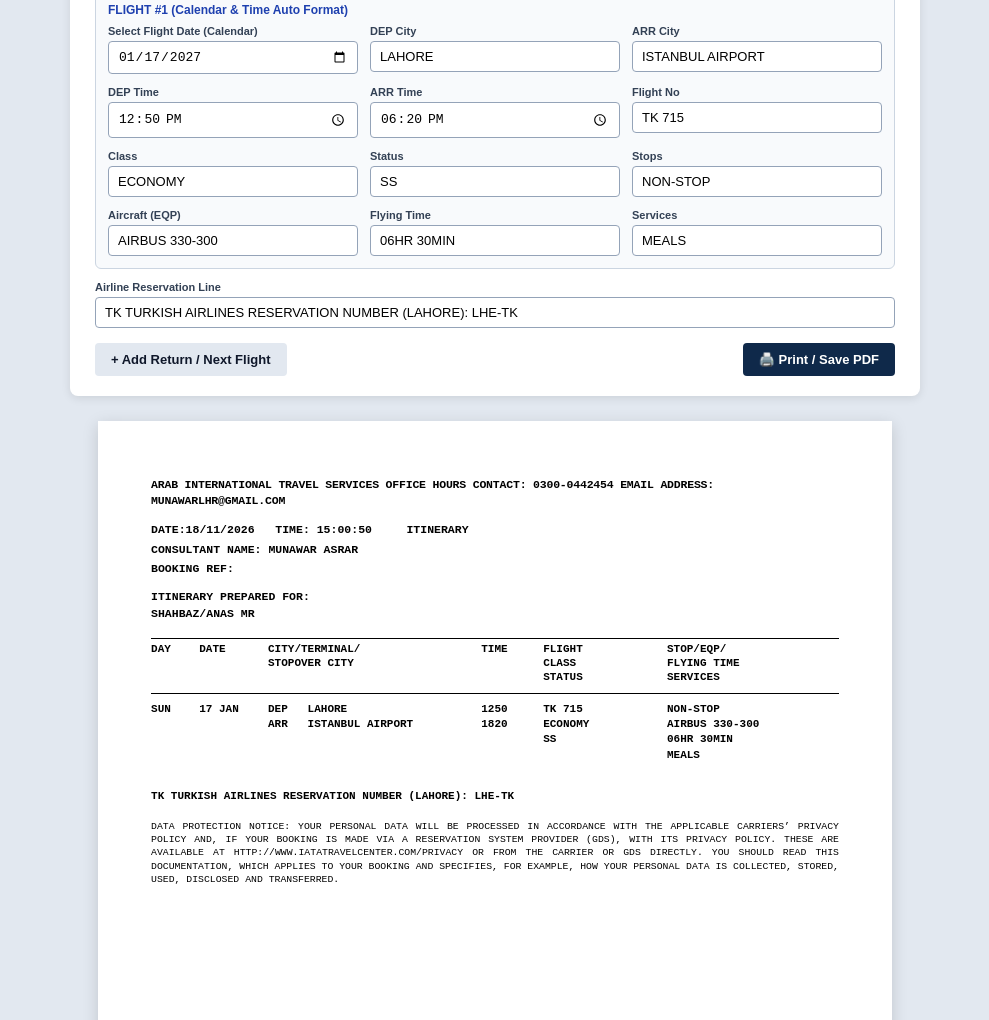
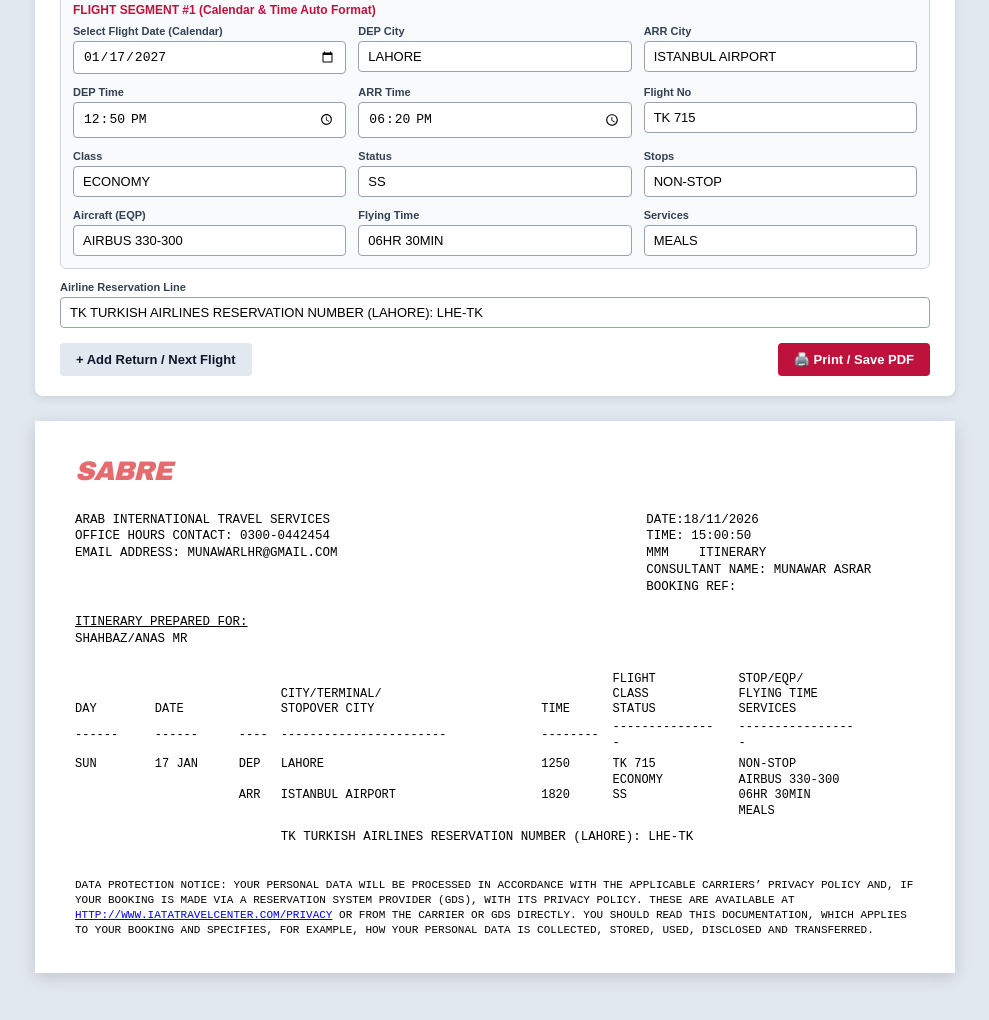
Before and after one commit to MHSons/SABRE, a plain HTML site: page index.html in a window 1280 px wide. Shown: the part 220-1240 px from the top of the page, without its empty margins (145-1134 px from the left). After the commit the page ends 1213 px from the top, so only its background shows below. Drawn offline with Linux system fonts and the light colour scheme.

Commit message:
Update index.html

```diff
--- a/index.html
+++ b/index.html
@@ -3,7 +3,7 @@
 <head>
     <meta charset="UTF-8">
     <meta name="viewport" content="width=device-width, initial-scale=1.0">
-    <title>GDS Itinerary Generator - Exact Format</title>
+    <title>Sabre GDS Itinerary Generator</title>
     <style>
         * {
             box-sizing: border-box;
@@ -19,13 +19,13 @@
            CONTROL FORM (HIDDEN WHEN PRINTING)
            ========================================= */
         .control-panel {
-            max-width: 850px;
+            max-width: 920px;
             margin: 0 auto 25px auto;
             background: #ffffff;
             padding: 20px 25px;
             border-radius: 8px;
             box-shadow: 0 2px 10px rgba(0,0,0,0.1);
-            border-top: 4px solid #0f294a;
+            border-top: 4px solid #e11d48;
         }
         .control-header {
             display: flex;
@@ -37,7 +37,7 @@
         }
         .control-header h3 {
             margin: 0;
-            color: #0f294a;
+            color: #0f172a;
             font-size: 16px;
         }
         .live-status {
@@ -64,7 +64,7 @@
             color: #334155;
             margin-bottom: 4px;
         }
-        .form-group input, .form-group select {
+        .form-group input {
             padding: 7px 9px;
             border: 1px solid #94a3b8;
             border-radius: 4px;
@@ -80,7 +80,7 @@
         .segment-title {
             font-size: 12px;
             font-weight: bold;
-            color: #1e40af;
+            color: #be123c;
             margin-bottom: 8px;
             display: flex;
             justify-content: space-between;
@@ -99,88 +99,96 @@
             cursor: pointer;
         }
         .btn-add { background: #e2e8f0; color: #0f172a; }
-        .btn-print { background: #0f294a; color: #ffffff; margin-left: auto; }
+        .btn-print { background: #be123c; color: #ffffff; margin-left: auto; }
         .btn-del { background: #dc2626; color: #fff; padding: 2px 8px; font-size: 11px; border: none; border-radius: 3px; cursor: pointer; }
 
         /* =========================================
-           EXACT ORIGINAL GDS TICKET FORMAT
+           EXACT SABRE SCREENSHOT LAYOUT
            ========================================= */
-        .page-a4 {
-            width: 210mm;
-            min-height: 297mm;
+        .sabre-sheet {
+            width: 920px;
+            min-height: 540px;
             margin: 0 auto;
             background: #ffffff;
-            padding: 15mm 14mm;
+            padding: 35px 40px;
             box-shadow: 0 4px 15px rgba(0,0,0,0.15);
             font-family: "Courier New", Courier, monospace;
-            font-size: 11.5px;
+            font-size: 12.5px;
             line-height: 1.35;
             color: #000000;
             text-transform: uppercase;
         }
 
-        .top-banner {
-            font-weight: bold;
-            font-size: 11.5px;
-            margin-bottom: 14px;
-            letter-spacing: -0.2px;
+        /* Top Sabre Logo */
+        .sabre-logo-box {
+            margin-bottom: 18px;
         }
 
-        .info-line {
-            margin-bottom: 4px;
-            font-weight: bold;
+        /* Two-Column Top Header */
+        .header-split {
+            display: flex;
+            justify-content: space-between;
+            align-items: flex-start;
+            margin-bottom: 18px;
+        }
+        .header-left {
+            width: 58%;
+        }
+        .header-right {
+            width: 32%;
         }
 
-        .info-split {
-            display: flex;
-            justify-content: space-between;
-            width: 75%;
-            margin-bottom: 10px;
-            font-weight: bold;
+        /* Passenger Block */
+        .passenger-block {
+            margin-bottom: 24px;
+        }
+        .underlined-title {
+            text-decoration: underline;
         }
 
-        .passenger-section {
-            margin: 12px 0 16px 0;
-            font-weight: bold;
-            line-height: 1.45;
+        /* Exact Sabre Flight Table */
+        .sabre-table {
+            width: 100%;
+            border-collapse: collapse;
+            font-size: 12px;
+            table-layout: fixed;
+        }
+        .sabre-table th {
+            text-align: left;
+            vertical-align: bottom;
+            font-weight: normal;
+            padding: 0 4px 2px 0;
+            line-height: 1.25;
+        }
+        .dash-row td {
+            padding: 0 4px 4px 0;
+            letter-spacing: 0px;
+            white-space: nowrap;
+            overflow: hidden;
+        }
+        .flight-row td {
+            text-align: left;
+            vertical-align: top;
+            padding: 2px 4px 6px 0;
+            line-height: 1.3;
         }
 
-        /* Exact GDS Table Layout (No Heavy Borders, Plain GDS Columns) */
-        .gds-exact-table {
-            width: 100%;
-            border-collapse: collapse;
-            margin-bottom: 18px;
-            font-size: 11px;
-        }
-        .gds-exact-table th {
-            text-align: left;
-            vertical-align: top;
-            padding: 4px 4px 8px 0;
-            border-top: 1px solid #000;
-            border-bottom: 1px solid #000;
-            font-weight: bold;
-            line-height: 1.25;
-        }
-        .gds-exact-table td {
-            text-align: left;
-            vertical-align: top;
-            padding: 8px 4px 8px 0;
-            font-weight: bold;
-            line-height: 1.4;
+        /* Airline Reservation Line */
+        .airline-res-line {
+            margin-top: 4px;
+            margin-bottom: 32px;
+            padding-left: 24.5%;
         }
 
-        .airline-ref-line {
-            margin-top: 10px;
-            margin-bottom: 16px;
-            font-weight: bold;
+        /* Data Protection Footer */
+        .footer-notice {
             font-size: 11px;
+            line-height: 1.35;
+            text-align: left;
         }
-
-        .data-protection {
-            font-size: 9.8px;
-            line-height: 1.35;
-            text-align: justify;
-            font-weight: normal;
+        .footer-notice a {
+            color: #0000ee;
+            text-decoration: underline;
         }
 
         @media print {
@@ -192,22 +200,21 @@
             .control-panel {
                 display: none !important;
             }
-            .page-a4 {
+            .sabre-sheet {
                 box-shadow: none;
                 margin: 0;
                 width: 100%;
-                min-height: auto;
-                padding: 10mm 10mm;
+                padding: 15px 20px;
             }
         }
     </style>
 </head>
 <body>
 
-    <!-- AUTO INPUT PANEL -->
+    <!-- AUTO CONTROL PANEL -->
     <div class="control-panel">
         <div class="control-header">
-            <h3>✈️ Auto Ticket Generator (Exact Original Format)</h3>
+            <h3>✈️ Sabre GDS Itinerary Generator (Exact Screenshot Match)</h3>
             <span class="live-status" id="liveBadge">AUTO CLOCK ACTIVE</span>
         </div>
 
@@ -217,7 +224,7 @@
                 <input type="text" id="inAgency" value="ARAB INTERNATIONAL TRAVEL SERVICES" oninput="renderTicket()">
             </div>
             <div class="form-group">
-                <label>Contact Number</label>
+                <label>Office Contact</label>
                 <input type="text" id="inContact" value="0300-0442454" oninput="renderTicket()">
             </div>
             <div class="form-group">
@@ -229,10 +236,10 @@
                 <input type="text" id="inConsultant" value="MUNAWAR ASRAR" oninput="renderTicket()">
             </div>
             <div class="form-group">
-                <label>Booking Ref (Optional / Auto)</label>
+                <label>Booking Ref (Optional / Auto PNR)</label>
                 <div style="display:flex; gap:4px;">
-                    <input type="text" id="inRef" value="" placeholder="Blank ya PNR likhein" style="width:100%;" oninput="renderTicket()">
-                    <button type="button" class="btn btn-add" style="padding:4px 8px;" onclick="autoPNR()" title="Auto PNR">Auto</button>
+                    <input type="text" id="inRef" value="" placeholder="Blank ya Auto PNR" style="width:100%;" oninput="renderTicket()">
+                    <button type="button" class="btn btn-add" style="padding:4px 8px;" onclick="autoPNR()">Auto</button>
                 </div>
             </div>
             <div class="form-group">
@@ -256,50 +263,72 @@
         </div>
     </div>
 
-    <!-- EXACT DOCUMENT PREVIEW -->
-    <div class="page-a4">
-        <div class="top-banner">
-            <span id="outAgency">ARAB INTERNATIONAL TRAVEL SERVICES</span> OFFICE HOURS CONTACT: <span id="outContact">0300-0442454</span> EMAIL ADDRESS: <span id="outEmail">MUNAWARLHR@GMAIL.COM</span>
+    <!-- EXACT SABRE TICKET SHEET -->
+    <div class="sabre-sheet">
+        <!-- Sabre Red Logo SVG -->
+        <div class="sabre-logo-box">
+            <svg width="115" height="32" viewBox="0 0 180 50" xmlns="http://www.w3.org/2000/svg">
+                <text x="0" y="38" font-family="Arial Black, Impact, sans-serif" font-style="italic" font-weight="900" font-size="42" fill="#e56b6f" letter-spacing="-1.5">Sabre</text>
+                <text x="133" y="36" font-family="Arial, sans-serif" font-size="9" fill="#e56b6f">®</text>
+            </svg>
         </div>
 
-        <div class="info-line">
-            DATE:<span id="outDate">18/11/2026</span> &nbsp; TIME: <span id="outTime">12:38:16</span> &nbsp;&nbsp;&nbsp; ITINERARY
+        <!-- Two-Column Header -->
+        <div class="header-split">
+            <div class="header-left">
+                <div id="outAgency">ARAB INTERNATIONAL TRAVEL SERVICES</div>
+                <div>OFFICE HOURS CONTACT: <span id="outContact">0300-0442454</span></div>
+                <div>EMAIL ADDRESS: <span id="outEmail">MUNAWARLHR@GMAIL.COM</span></div>
+            </div>
+            <div class="header-right">
+                <div>DATE:<span id="outDate">18/11/2026</span></div>
+                <div>TIME: <span id="outTime">12:38:16</span></div>
+                <div>MMM &nbsp;&nbsp; ITINERARY</div>
+                <div>CONSULTANT NAME: <span id="outConsultant">MUNAWAR ASRAR</span></div>
+                <div>BOOKING REF: <span id="outRef"></span></div>
+            </div>
         </div>
 
-        <div class="info-line">
-            CONSULTANT NAME: <span id="outConsultant">MUNAWAR ASRAR</span>
+        <!-- Passenger Info -->
+        <div class="passenger-block">
+            <div class="underlined-title">ITINERARY PREPARED FOR:</div>
+            <div id="outPassenger">SHAHBAZ/ANAS MR</div>
         </div>
 
-        <div class="info-line">
-            BOOKING REF: <span id="outRef"></span>
-        </div>
-
-        <div class="passenger-section">
-            ITINERARY PREPARED FOR:<br>
-            <span id="outPassenger">SHAHBAZ/ANAS MR</span>
-        </div>
-
-        <table class="gds-exact-table">
+        <!-- Sabre Columns Table -->
+        <table class="sabre-table">
             <thead>
                 <tr>
-                    <th style="width: 7%;">DAY</th>
+                    <th style="width: 9.5%;">DAY</th>
                     <th style="width: 10%;">DATE</th>
+                    <th style="width: 5%;"></th>
                     <th style="width: 31%;">CITY/TERMINAL/<br>STOPOVER CITY</th>
-                    <th style="width: 9%;">TIME</th>
-                    <th style="width: 18%;">FLIGHT<br>CLASS<br>STATUS</th>
-                    <th style="width: 25%;">STOP/EQP/<br>FLYING TIME<br>SERVICES</th>
+                    <th style="width: 8.5%;">TIME</th>
+                    <th style="width: 15%;">FLIGHT<br>CLASS<br>STATUS</th>
+                    <th style="width: 21%;">STOP/EQP/<br>FLYING TIME<br>SERVICES</th>
+                </tr>
+                <tr class="dash-row">
+                    <td>------</td>
+                    <td>------</td>
+                    <td>----</td>
+                    <td>-----------------------</td>
+                    <td>--------</td>
+                    <td>--------------<br>-</td>
+                    <td>----------------<br>-</td>
                 </tr>
             </thead>
             <tbody id="outFlightsBody">
             </tbody>
         </table>
 
-        <div class="airline-ref-line" id="outAirlineLine">
+        <!-- Airline Reservation Number -->
+        <div class="airline-res-line" id="outAirlineLine">
             TK TURKISH AIRLINES RESERVATION NUMBER (LAHORE): LHE-TK
         </div>
 
-        <div class="data-protection">
-            DATA PROTECTION NOTICE: YOUR PERSONAL DATA WILL BE PROCESSED IN ACCORDANCE WITH THE APPLICABLE CARRIERS’ PRIVACY POLICY AND, IF YOUR BOOKING IS MADE VIA A RESERVATION SYSTEM PROVIDER (GDS), WITH ITS PRIVACY POLICY. THESE ARE AVAILABLE AT HTTP://WWW.IATATRAVELCENTER.COM/PRIVACY OR FROM THE CARRIER OR GDS DIRECTLY. YOU SHOULD READ THIS DOCUMENTATION, WHICH APPLIES TO YOUR BOOKING AND SPECIFIES, FOR EXAMPLE, HOW YOUR PERSONAL DATA IS COLLECTED, STORED, USED, DISCLOSED AND TRANSFERRED.
+        <!-- Data Protection Notice -->
+        <div class="footer-notice">
+            DATA PROTECTION NOTICE: YOUR PERSONAL DATA WILL BE PROCESSED IN ACCORDANCE WITH THE APPLICABLE CARRIERS’ PRIVACY POLICY AND, IF YOUR BOOKING IS MADE VIA A RESERVATION SYSTEM PROVIDER (GDS), WITH ITS PRIVACY POLICY. THESE ARE AVAILABLE AT <a href="http://www.iatatravelcenter.com/privacy" target="_blank">HTTP://WWW.IATATRAVELCENTER.COM/PRIVACY</a> OR FROM THE CARRIER OR GDS DIRECTLY. YOU SHOULD READ THIS DOCUMENTATION, WHICH APPLIES TO YOUR BOOKING AND SPECIFIES, FOR EXAMPLE, HOW YOUR PERSONAL DATA IS COLLECTED, STORED, USED, DISCLOSED AND TRANSFERRED.
         </div>
     </div>
 
@@ -307,7 +336,7 @@
     const MONTHS = ["JAN", "FEB", "MAR", "APR", "MAY", "JUN", "JUL", "AUG", "SEP", "OCT", "NOV", "DEC"];
     const DAYS = ["SUN", "MON", "TUE", "WED", "THU", "FRI", "SAT"];
 
-    // 1. Auto Live Date & Time
+    // 1. Auto Live Clock & Date
     function startLiveClock() {
         const update = () => {
             const now = new Date();
@@ -335,7 +364,7 @@
         renderTicket();
     }
 
-    // 3. Dynamic Flight Segments with Auto Calendar
+    // 3. Dynamic Flight Segments
     let segId = 0;
     function addFlight() {
         segId++;
@@ -346,7 +375,7 @@
         div.id = `seg-${id}`;
         div.innerHTML = `
             <div class="segment-title">
-                <span>FLIGHT #${id} (Calendar & Time Auto Format)</span>
+                <span>FLIGHT SEGMENT #${id} (Calendar & Time Auto Format)</span>
                 ${id > 1 ? `<button type="button" class="btn-del" onclick="removeFlight(${id})">Remove</button>` : ''}
             </div>
             <div class="form-grid">
@@ -446,28 +475,15 @@
             const srv = box.querySelector('.f-srv').value;
 
             const tr = document.createElement('tr');
+            tr.className = 'flight-row';
             tr.innerHTML = `
                 <td>${cal.day}</td>
                 <td>${cal.date}</td>
-                <td>
-                    DEP &nbsp; ${dep}<br>
-                    ARR &nbsp; ${arr}
-                </td>
-                <td>
-                    ${depTime}<br>
-                    ${arrTime}
-                </td>
-                <td>
-                    ${flt}<br>
-                    ${cls}<br>
-                    ${sts}
-                </td>
-                <td>
-                    ${stop}<br>
-                    ${eqp}<br>
-                    ${dur}<br>
-                    ${srv}
-                </td>
+                <td>DEP<br><br>ARR</td>
+                <td>${dep}<br><br>${arr}</td>
+                <td>${depTime}<br><br>${arrTime}</td>
+                <td>${flt}<br>${cls}<br>${sts}</td>
+                <td>${stop}<br>${eqp}<br>${dur}<br>${srv}</td>
             `;
             tbody.appendChild(tr);
         });
```
